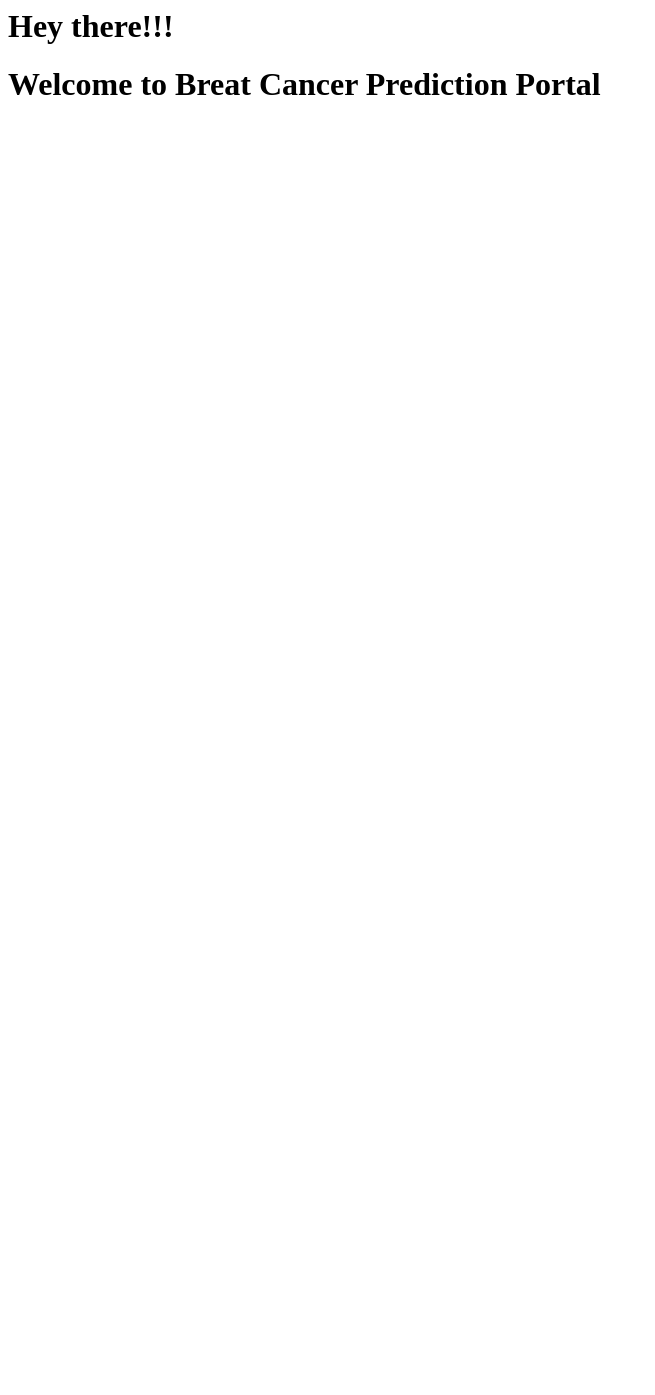
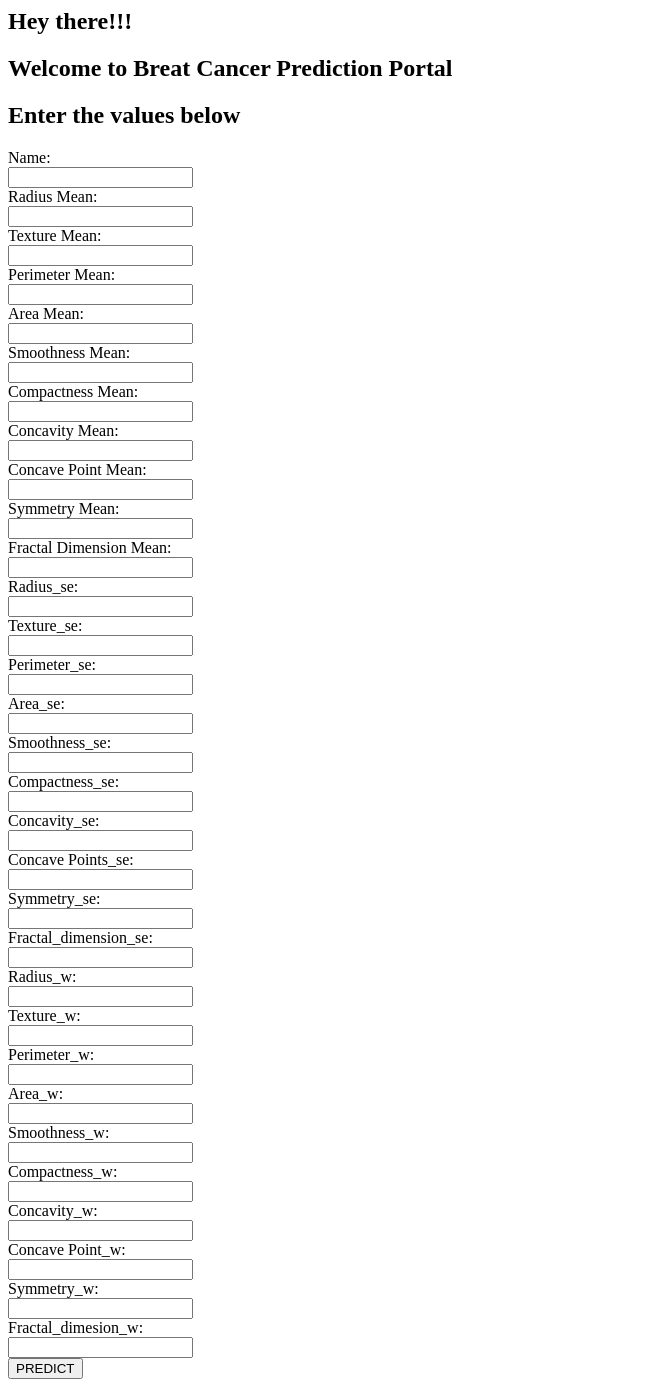
Before and after one commit to VIKRAM-PAREEK/Cancer-Prediction-Flask, a Flask app: page / in a window 1280 px wide. Shown: the whole page, without its empty margins (0-655 px from the left). Before the commit the page ends 95 px from the top, so only its background shows below. Run offline with Flask 2, Linux system fonts and the light colour scheme.

Commit message:
form with required input

```diff
--- a/app.py
+++ b/app.py
@@ -1,11 +1,14 @@
-from flask import Flask,render_template
+from flask import Flask,render_template,request
 
 
 app = Flask(__name__)
 
-@app.route('/')
+@app.route('/',methods= ['GET','POST'])
 def home():
-   return render_template('frontpage.html')
+	name = ''
+	if request.method=='POST' and 'username' in request.form:
+		name = request.form.get('username')
+	return render_template('frontpage.html',name=name)
 
 
 app.run(debug = True)
--- a/templates/frontpage.html
+++ b/templates/frontpage.html
@@ -5,8 +5,110 @@
 
 </head>
 <body>
-	<h1>Hey there!!!</h1>
-	<h1>Welcome to Breat Cancer Prediction Portal</h1>
+	<h2>Hey there!!!</h2>
+	<h2>Welcome to Breat Cancer Prediction Portal</h2>
+	<h2>Enter the values below</h2>
+	<form action="\" method="POST">
+		Name:<br>
+		<input type="text" name="username" required>
+		<br>
+		Radius Mean:<br>
+		<input type="text" name="rmean" required>
+		<br>
+		Texture Mean:<br>
+		<input type="text" name="tmean" required>
+		<br>
+		Perimeter Mean:<br>
+		<input type="text" name="pmean" required>
+		<br>
+		Area Mean:<br>
+		<input type="text" name="amean" required>
+		<br>
+		Smoothness Mean:<br>
+		<input type="text" name="smean" required>
+		<br>
+		Compactness Mean:<br>
+		<input type="text" name="cmpmean" required>
+		<br>
+		Concavity Mean:<br>
+		<input type="text" name="conmean" required>
+		<br>
+		Concave Point Mean:<br>
+		<input type="text" name="cpmean" required>
+		<br>
+		Symmetry Mean:<br>
+		<input type="text" name="symean" required>
+		<br>
+		Fractal Dimension Mean:<br>
+		<input type="text" name="fdmean" required>
+		<br>
+		Radius_se:<br>
+		<input type="text" name="rse" required>
+		<br>
+		Texture_se:<br>
+		<input type="text" name="tse" required>
+		<br>
+		Perimeter_se:<br>
+		<input type="text" name="pse" required>
+		<br>
+		Area_se:<br>
+		<input type="text" name="ase" required>
+		<br>
+		Smoothness_se:<br>
+		<input type="text" name="smse" required>
+		<br>
+		Compactness_se:<br>
+		<input type="text" name="cmpse" required>
+		<br>
+		Concavity_se:<br>
+		<input type="text" name="cnse" required>
+		<br>
+		Concave Points_se:<br>
+		<input type="text" name="cpse" required>
+		<br>
+		Symmetry_se:<br>
+		<input type="text" name="syse" required>
+		<br>
+		Fractal_dimension_se:<br>
+		<input type="text" name="fdse" required>
+		<br>
+		Radius_w:<br>
+		<input type="text" name="radw" required>
+		<br>
+		Texture_w:<br>
+		<input type="text" name="textw" required>
+		<br>
+		Perimeter_w:<br>
+		<input type="text" name="periw" required>
+		<br>
+		Area_w:<br>
+		<input type="text" name="areaw" required>
+		<br>
+		Smoothness_w:<br>
+		<input type="text" name="smtw" required>
+		<br>
+		Compactness_w:<br>
+		<input type="text" name="cmpw" required>
+		<br>
+		Concavity_w:<br>
+		<input type="text" name="concw" required>
+		<br>
+		Concave Point_w:<br>
+		<input type="text" name="cpw" required>
+		<br>
+		Symmetry_w:<br>
+		<input type="text" name="symmw" required>
+		<br>
+		Fractal_dimesion_w:<br>
+		<input type="text" name="fdw" required>
+		<br>
+		<button type="submit" value="submit">PREDICT</button>
+	</form>
+<div>
+	{% if name %}
+	<p>Hello {{ name }}, your values are being processed.....</p>
+	{% endif %}
+</div>
 
 </body>
 </html>
```
